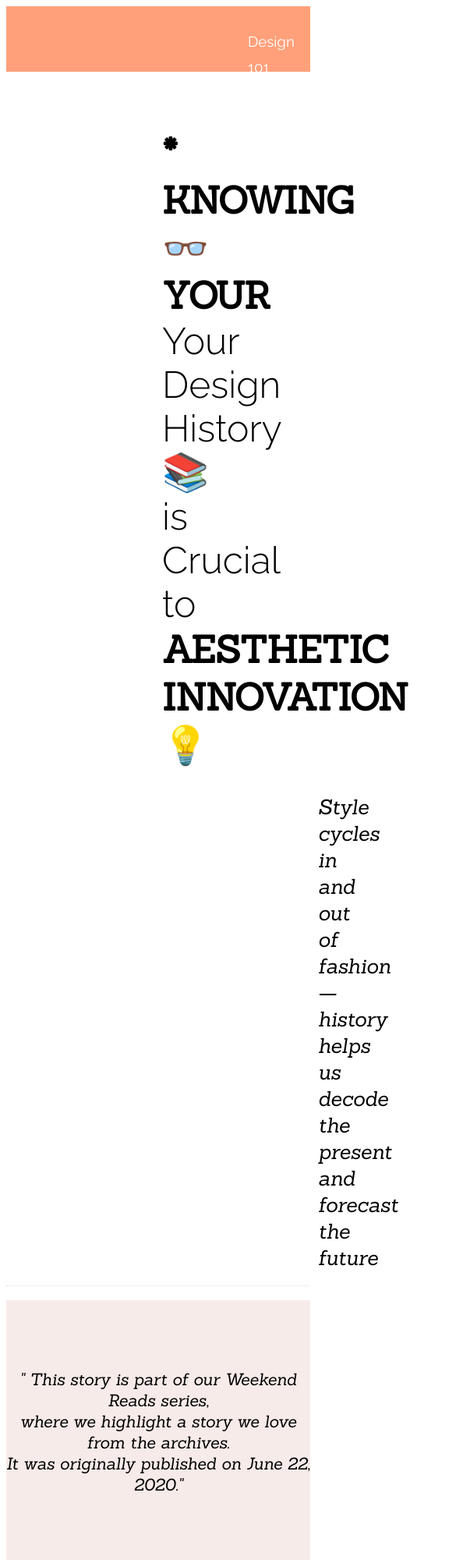
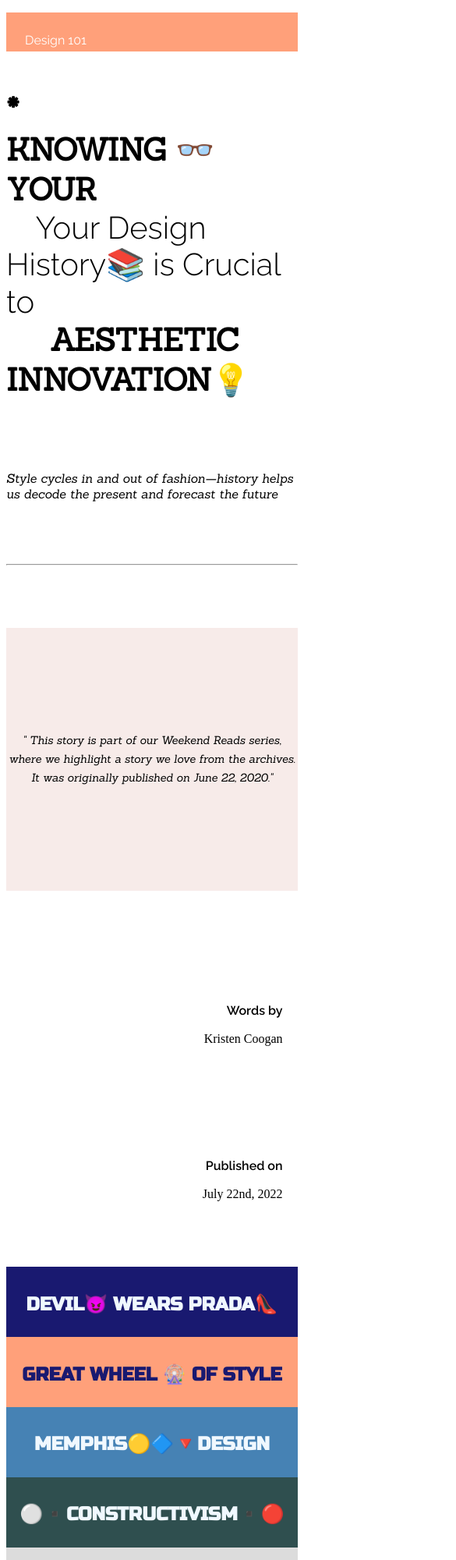
Before and after one commit to Carolineque/spread, a plain HTML site: page index.html in a window 390 px wide. Shown: the top 2000 px of the page at 78% size, 585 px wide, since content can reach past the window. Drawn offline with Linux system fonts and the light colour scheme.

Commit message:
Redo CSS from mobile perspective

```diff
--- a/index.css
+++ b/index.css
@@ -1,145 +1,170 @@
 @import url('https://fonts.googleapis.com/css2?family=Raleway:ital,wght@0,100;0,200;0,300;0,400;0,500;0,600;1,500&family=Russo+One&family=Sanchez:ital@0;1&display=swap');
+
+:root {
+    --body-copy: 16px;
+    --page-spacing: 24px;
+    --spacing-unit:6px
+    --main-heading: calc(var(--body-copy)*2.5)
+    --sub-heading: calc(var(--body-copy)*1.5)
+    --title-top: calc(var(--body-copy)*1.7)
+
+}
+
+@media (min-width: 768px) {
+    :root {
+    --body-copy: 20px;
+    -page-spacing: 48px;
+    }
+}
+
 p{
     font-family:"Raleway", sans-serif;
-    font-size:14pt;
-    padding-left: 300px;
-    padding-right: 300px;
-    line-height:1.8;
+    padding: var(--page-spacing);
+    line-height:var(--page-spacing);
 }
+
+h1{
+    font-family:"Sanchez", sans-serif;
+    font-size: calc(var(--body-copy)*2.5)
+}
+
 h2{
     font-family:"Russo One", sans-serif;
-    font-size:22pt;
-    text-align:center;
+    text-align: center;
+    font-size: calc(var(--body-copy)*1.5)
 }
+
 h3{
     font-family:"Russo One", sans-serif;
-    font-size:30pt;
-    margin-left:200px;
-    margin-top:200px;
+    font-size: calc(var(--body-copy)*1.7)
+
 }
+
 .solid {
-        width: 100vw;
-        height: 10vh;
-        background-color:lightsalmon;
-    }
-.nav{
-    padding-top:15px;
-    padding:10px;
+background-color:lightsalmon;
+height: 50px;
 }
-h1{
-    font-family:"Sanchez", sans-serif;
-    font-size: 36pt;
-    padding-right:200px;
-    padding-left:200px;
-}
-.raleway{
+
+.raleway {
     font-family:"raleway", sans-serif;
     font-weight:300;
     text-indent: 10%;
 }
-.subtitle{
+
+header {
+display: flex;
+flex-direction: column;
+row-gap: calc(var(--page-spacing)*2);
+}
+
+.subtitle {
     font-family:"Sanchez", sans-serif;
     font-style:italic;
-    font-weight:200;
-    padding-left:400px;
-    padding-right:250px;
-    font-size:20pt;
-    }
-.line {
-        border-top: 3px;
-        color: navy;
+    font-size:calc(var(--body-copy)*1) ;
 }
+
+
+
 .quotes{
     background-color:#F7EBE9;
-    width:100vw;
+
     height:40vh;
     font-family:"Sanchez", sans-serif;
-    font-size:16pt;
+    font-size:calc(var(--body-copy)*0.9);
     font-style:italic;
     text-align:center;
     display: flex;
     align-items: center;
     justify-content: center;
+    line-height: var(--page-spacing);
+}
 
-}
 .bold{
     font-family:"raleway", sans-serif;
     font-weight:600;
 }
+
 .infos{
     margin-right:5vw;
     text-align:right;
 }
+
 .agen{
     background-color:midnightblue;
-    width:100vw;
-    height:20vh;
+
     text-align:center;
     display: flex;
     align-items: center;
     justify-content: center;
+    width: 100% ;
+    height: calc(var(--body-copy)*6);
 }
+
 .agenn{
     background-color:lightsalmon;
-    width:100vw;
-    height:20vh;
+    width: 100% ;
+    height: calc(var(--body-copy)*6) ;
     text-align:center;
     display: flex;
     align-items: center;
     justify-content: center;
-    margin-top: -24px;
+    margin-top: -26px;
 }
 .agennn{
     background-color:steelblue;
-    width:100vw;
-    height:20vh;
+    width: 100% ;
+    height: calc(var(--body-copy)*6);
     text-align:center;
     display: flex;
     align-items: center;
     justify-content: center;
-    margin-top: -24px;
+    margin-top: -26px;
 }
 .agennnn{
     background-color:darkslategray;
-    width:100vw;
-    height:20vh;
+    width: 100% ;
+    height: calc(var(--body-copy)*6) ;
     text-align:center;
     display: flex;
     align-items: center;
     justify-content: center;
-    margin-top: -24px;
+    margin-top: -26px;
 }
 .concluagen{
     background-color:gainsboro;
-    width:100vw;
-    height:20vh;
+    width: 100% ;
+    height: calc(var(--body-copy)*6) ;
     text-align:center;
     display: flex;
     align-items: center;
     justify-content: center;
-    margin-top: -24px;
+    margin-top: -26px;
 }
+
 .sec1{
 
     background-size:50%;
 }
+
 .sectionone{
-    padding-left:100px;
-    padding-bottom:175px;
+    padding-left:calc(var(--body-copy)*3);
+    padding-bottom:calc(var(--body-copy)*2);
 }
+
 .thebar{
     background-color:midnightblue;
-    width: 350px;
+    width: 360px;
     height: 15px;
     margin-bottom:0px;
 }
+
 .sec2{
     background-color:gainsboro;
-    width:100vw;
-    height:130vh;
+
     align-items: center;
     justify-content: center;
 }
+
 .stwotitle{
     padding-top:20px;
 }
@@ -149,7 +174,6 @@ h1{
     height: 15px;
     margin-bottom:0px;
 }
-
 
 .sec3 {
     background-color: lightyellow;
--- a/index.html
+++ b/index.html
@@ -40,7 +40,7 @@
 
         One of the best blueprints of this idea is Lorraine Wild’s “Great Wheel of Style,” which charts how style repeatedly drifts in and out of high and low culture like an undertow. In an interview for Eye Magazine in 2000, Wild suggests that style and a universally agreed upon notion of “good design” are intertwined: Good design creates intrigue and gets consumed by the mass market, which hijacks and superficially proliferates form devoid of its context. This results in cliché, embarrassment, then death, followed by fetishism, revival, and curiosity. </p>
 
-        <p> <img src="wheel.png" alt="movie element"style="width:400px;height:300px;">
+        <p>
     But what is good design other than a subjective and inherently flawed concept? When design and context are inextricably linked, it is good. When design detaches from its context, we are left with cliches, embarrassments…deaths. Wild’s Great Wheel of Style plays out as design oscillates from the intriguing to the unimaginative. It’s a helpful reminder for designers and design students today: if you borrow from a certain style, it’s important to know where that style came from, as well as the social and cultural contexts that gave that style its rise. </p>
     </div></div>
     <div class="sec3">
```
